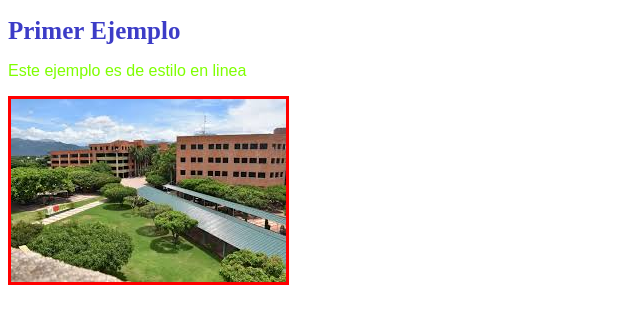
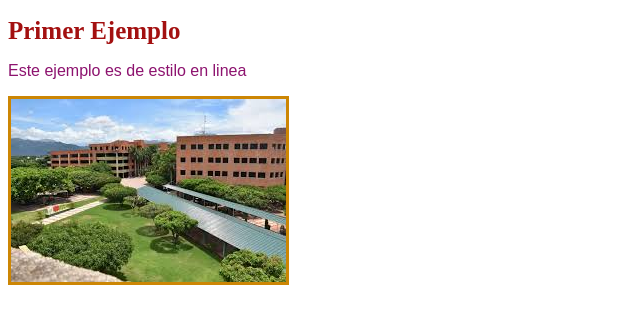
Before and after one commit to 77195828/Laborat8, a plain HTML site: page index.html in a window 1280 px wide. Shown: the whole page, without its empty margins (0-640 px from the left). Drawn offline with Linux system fonts and the light colour scheme.

Commit message:
Stilo en bloque

```diff
--- a/index.html
+++ b/index.html
@@ -2,10 +2,23 @@
 <html lang="es">
    <head>
    <title>Ejemplos Estilos</title>
+   <style>
+    h1{
+    color: rgb(163, 16, 16);
+    font-size: 25px;
+    }
+   p{
+    color: rgb(141, 19, 111);
+    font-family: Arial, Helvetica, sans-serif;
+   }
+   img{
+   border: 3px solid rgb(204, 134, 4);
+   }
+  </style>
    </head>
    <body>
-    <h1 style="color:rgb(60, 60, 199); font-size: 25px;""> Primer Ejemplo</h1>
-    <p style="color: chartreuse; font-family: Arial, Helvetica, sans-serif;">Este ejemplo es de estilo en linea</p>
-    <img src="UPC.jpeg" alt="Imagen de la Upc" style="border: 3px solid red">
+    <h1> Primer Ejemplo</h1>
+    <p>Este ejemplo es de estilo en linea</p>
+    <img src="UPC.jpeg" alt="Imagen de la Upc">
    </body>
 </html>
```
